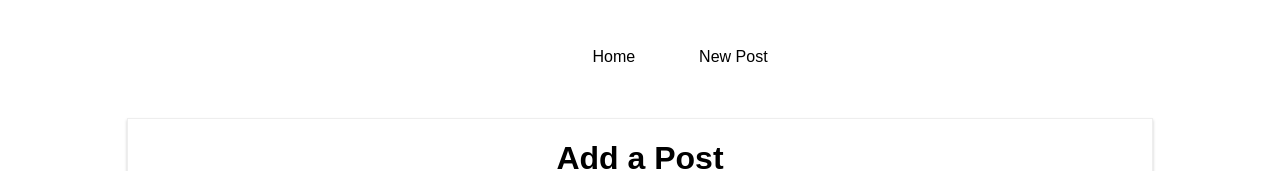
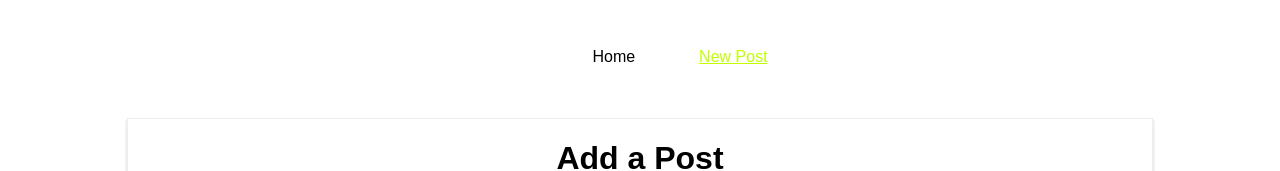
Before and after one commit to skusebauch/react-http-ajax, a React (Create React App) app: page /new-post in a window 1280 px wide. Shown: the top 171 px of the page. Built offline with nearby package versions, Linux system fonts and the light colour scheme.

Commit message:
added programmatically navigation

```diff
--- a/src/containers/Blog/Blog.js
+++ b/src/containers/Blog/Blog.js
@@ -1,9 +1,10 @@
 import React, { Component } from "react";
-import { Route, Link } from "react-router-dom";
+import { Route, NavLink } from "react-router-dom";
 
 import "./Blog.css";
 import Posts from "./Posts/Posts";
 import NewPost from "./NewPost/NewPost";
+import FullPost from "./FullPost/FullPost";
 
 class Blog extends Component {
   render() {
@@ -13,17 +14,41 @@ class Blog extends Component {
           <nav>
             <ul>
               <li>
-                <Link to="/">Home</Link>
+                {/* default className is active can also use activeStyle the same like inline style */}
+                <NavLink
+                  activeClassName="nav-active"
+                  to="/"
+                  exact
+                  activeStyle={{
+                    color: "#C1FF00",
+                    textDecoration: "underline",
+                  }}
+                >
+                  Home
+                </NavLink>
               </li>
               <li>
-                <Link to="/new-post">New Post</Link>
+                <NavLink
+                  to="/new-post"
+                  exact
+                  activeClassName="nav-active"
+                  activeStyle={{
+                    color: "#C1FF00",
+                    textDecoration: "underline",
+                  }}
+                >
+                  New Post
+                </NavLink>
               </li>
             </ul>
           </nav>
         </header>
         {/*<Route path="/" exact render={() => <h1>Home</h1>} />*/}
+        {/*<Switch>*/}
         <Route path="/" exact component={Posts} />
         <Route path="/new-post" exact component={NewPost} />
+        <Route path="/posts/:id" exact component={FullPost} />
+        {/*</Switch>*/}
       </div>
     );
   }
--- a/src/containers/Blog/FullPost/FullPost.js
+++ b/src/containers/Blog/FullPost/FullPost.js
@@ -8,13 +8,15 @@ class FullPost extends Component {
     loadedPost: null,
   };
 
-  componentDidUpdate() {
-    if (this.props.id) {
+  componentDidMount() {
+    // params ID like in rails
+    console.log(this.props);
+    if (this.props.match.params.id) {
       if (
         !this.state.loadedPost ||
         (this.state.loadedPost && this.state.loadedPost.id !== this.props.id)
       ) {
-        axios.get(`/posts/${this.props.id}`).then((response) => {
+        axios.get(`/posts/${this.props.match.params.id}`).then((response) => {
           this.setState({ loadedPost: response.data });
         });
       }
@@ -22,7 +24,7 @@ class FullPost extends Component {
   }
   // dummy - do not have db
   deletePostHandler = () => {
-    axios.delete(`/posts/${this.props.id}`).then((response) => {
+    axios.delete(`/posts/${this.props.match.params.id}`).then((response) => {
       console.log(response);
     });
   };
--- a/src/containers/Blog/NewPost/NewPost.js
+++ b/src/containers/Blog/NewPost/NewPost.js
@@ -10,6 +10,9 @@ class NewPost extends Component {
     author: "Max",
   };
 
+  componentDidMount() {
+    console.log(this.props);
+  }
   postDataHandler = () => {
     // dummy post - do not have a db
     const post = {
--- a/src/containers/Blog/Posts/Posts.js
+++ b/src/containers/Blog/Posts/Posts.js
@@ -1,5 +1,6 @@
 import React, { Component } from "react";
 import axios from "../../../axios";
+//import { Link } from "react-router-dom";
 
 import Post from "../../../components/Post/Post";
 import "./Posts.css";
@@ -10,6 +11,7 @@ class Posts extends Component {
   };
 
   componentDidMount() {
+    console.log(this.props);
     axios
       .get("/posts")
       .then((response) => {
@@ -29,7 +31,8 @@ class Posts extends Component {
   }
 
   postSelectedHandler = (id) => {
-    this.setState({ selectedPostId: id });
+    //this.setState({ selectedPostId: id });
+    this.props.history.push({ pathname: "/posts/" + id });
   };
 
   render() {
@@ -41,12 +44,14 @@ class Posts extends Component {
     if (!this.state.error) {
       posts = this.state.posts.map((post) => {
         return (
+          //<Link  to={"/posts/" + post.id}>
           <Post
             key={post.id}
             title={post.title}
             author={post.author}
             clicked={() => this.postSelectedHandler(post.id)}
           />
+          // </Link>
         );
       });
     }
```
Also changed, not shown: package.json (+2 -5 lines).
